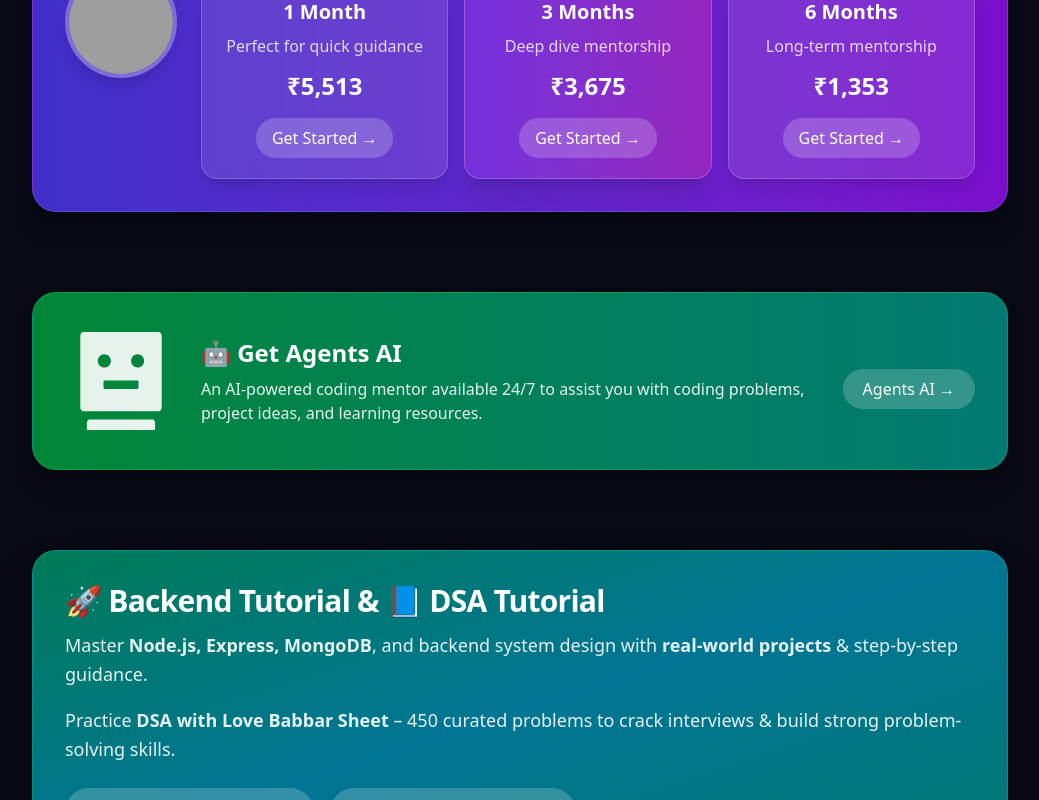
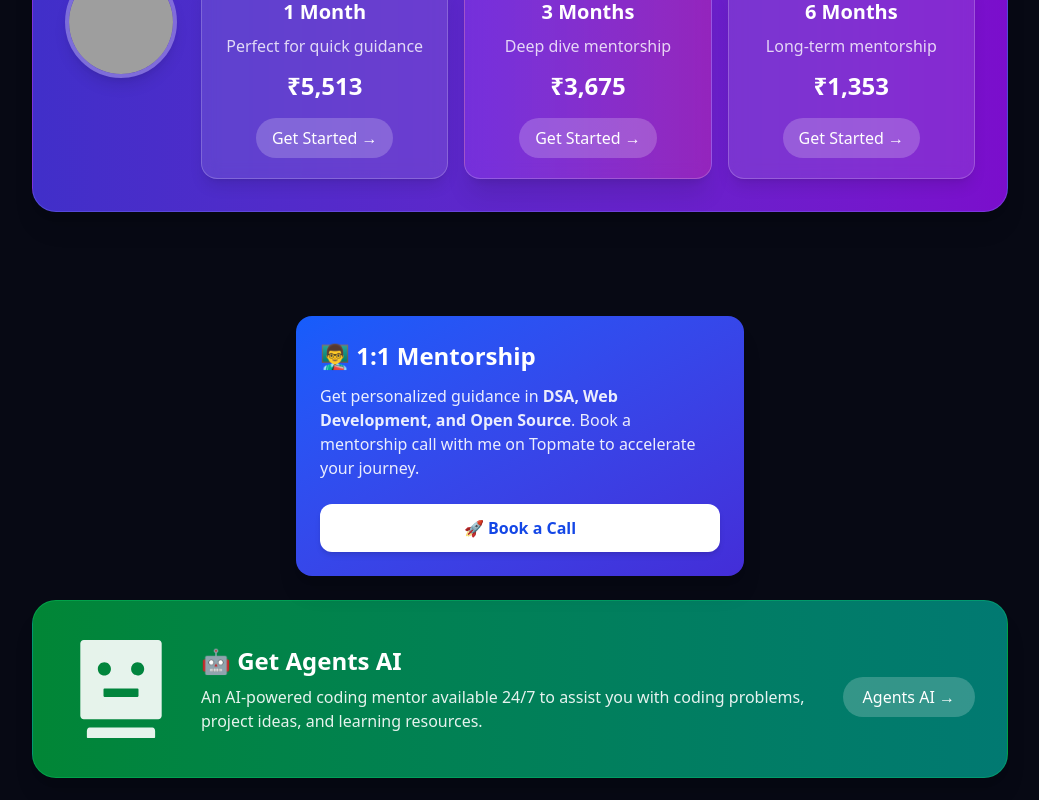
Before and after one commit to Aditya90456/codex_editor, a React (Vite) app: page / in a window 1280 px wide. Shown: the part 2000-2800 px from the top of the page, without its empty margins (120-1159 px from the left). Built offline with nearby package versions, Linux system fonts and the light colour scheme; grey boxes are pictures that could not be loaded.

Commit message:
Update Home.jsx

```diff
--- a/src/component/Home.jsx
+++ b/src/component/Home.jsx
@@ -269,7 +269,7 @@ export default function EditorsAndRoadmaps() {
 
           {/* Content */}
        <div className="flex-1">
-  <h2 className="text-2xl font-bold text-white">👨‍🏫 My Mentorship</h2>
+  <h2 className="text-2xl font-bold text-white">👨‍🏫 Aditya Bakshi Mentorship</h2>
   <p className="mt-2 text-white/90">
     I guide students in DSA, Development, and Open Source.
     Book a mentorship plan that suits your journey.
@@ -329,6 +329,25 @@ export default function EditorsAndRoadmaps() {
 
         </motion.div>
       </section>
+      {/* Topmate.io Section */}
+<div className="p-6 flex justify-center">
+  <div className="max-w-md w-full bg-gradient-to-br from-blue-600 to-indigo-700 rounded-2xl shadow-xl p-6 text-white">
+    <h2 className="text-2xl font-bold mb-3">👨‍🏫 1:1 Mentorship</h2>
+    <p className="text-white/90 mb-6">
+      Get personalized guidance in <span className="font-semibold">DSA, Web
+      Development, and Open Source</span>. Book a mentorship call with me on
+      Topmate to accelerate your journey.
+    </p>
+    <a
+      href="https://topmate.io/aditya_bakshi/"
+      target="_blank"
+      rel="noopener noreferrer"
+      className="block w-full text-center px-6 py-3 rounded-xl bg-white text-blue-700 font-semibold shadow-md hover:bg-gray-100 transition"
+    >
+      🚀 Book a Call
+    </a>
+  </div>
+</div>
 
         {/* Mentor with AI * */}
       <section className="px-6 max-w-5xl mx-auto mb-20">
```
